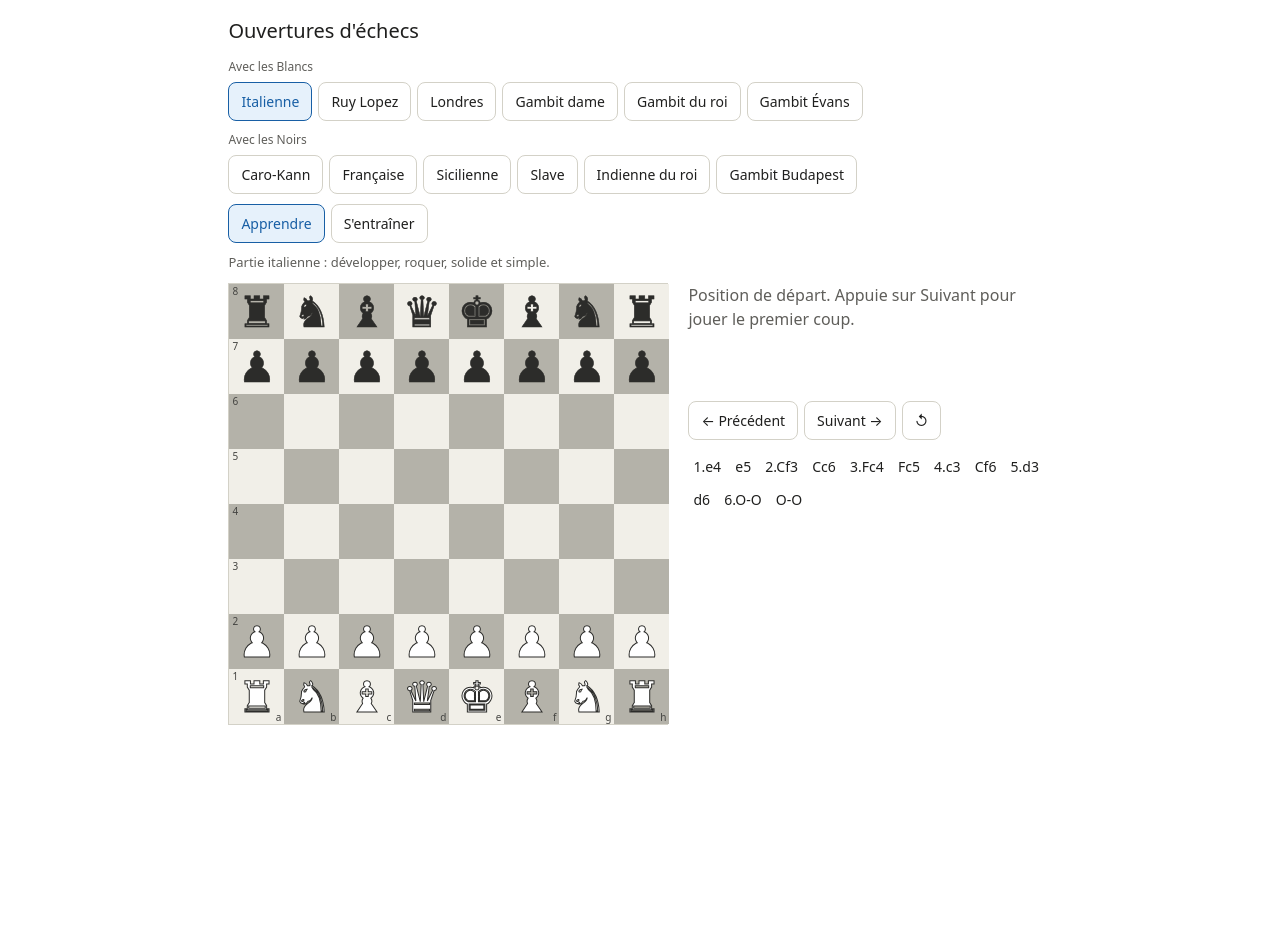
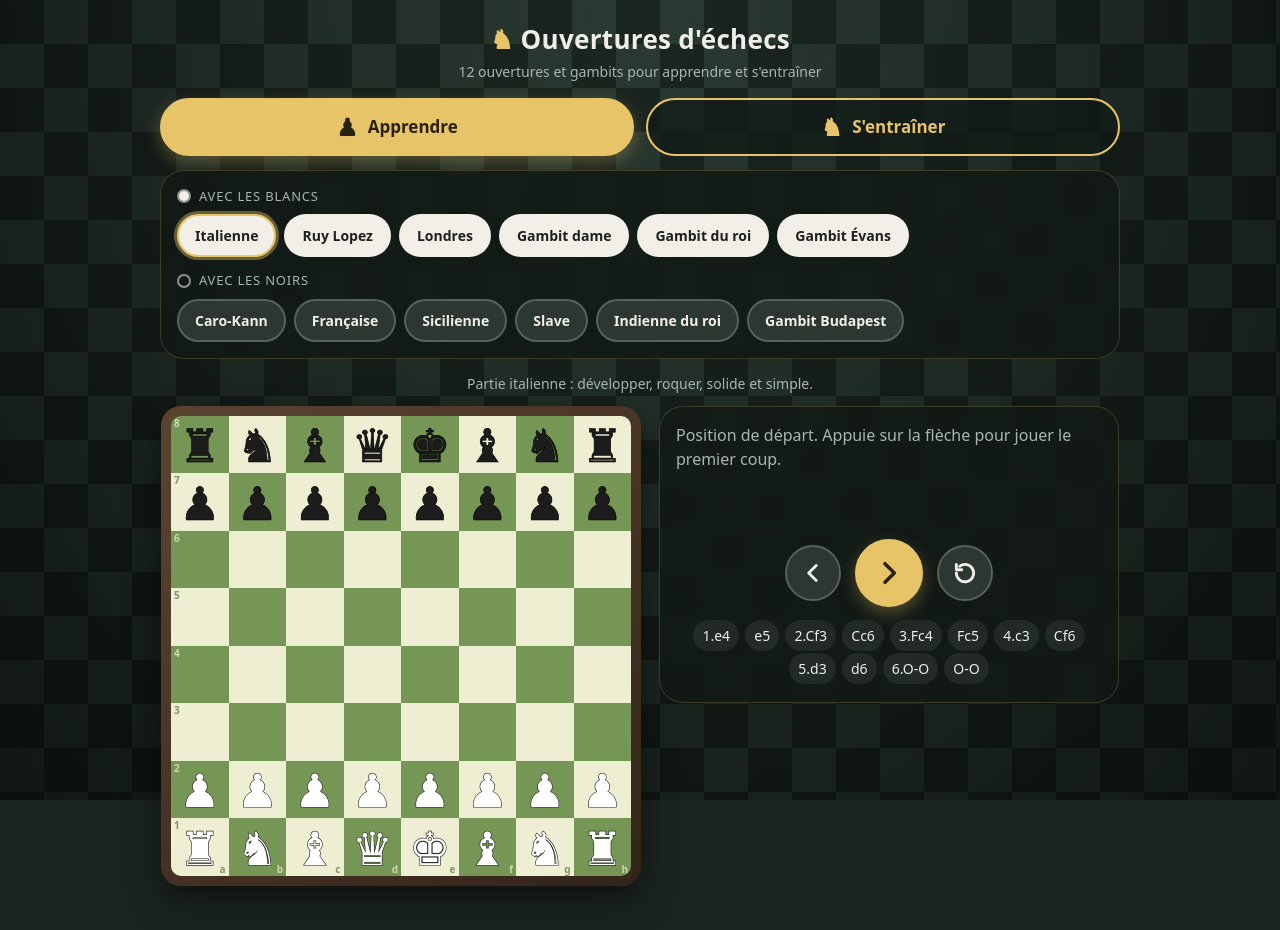
Before and after one commit to vuilliomenetg-spec/Ouverture-chess, a plain HTML site: page index.html in a window 1280 px wide. Before the commit the page ends 800 px from the top, so only its background shows below. Drawn offline with Linux system fonts and the light colour scheme.

Commit message:
Add files via upload

```diff
--- a/index.html
+++ b/index.html
@@ -3,61 +3,111 @@
 <head>
 <meta charset="utf-8">
 <meta name="viewport" content="width=device-width,initial-scale=1,viewport-fit=cover">
-<meta name="theme-color" content="#F1EFE8">
+<meta name="theme-color" content="#1b2420">
+<meta name="mobile-web-app-capable" content="yes">
+<meta name="apple-mobile-web-app-capable" content="yes">
 <link rel="manifest" href="manifest.json">
 <link rel="icon" href="icon-192.png">
 <link rel="apple-touch-icon" href="icon-192.png">
-<meta name="mobile-web-app-capable" content="yes">
-<meta name="apple-mobile-web-app-capable" content="yes">
 <title>Ouvertures d'échecs</title>
 <style>
-:root{--bg:#fff;--tx:#1f1f1e;--tx2:#5f5e5a;--bd:#d3d1c7;--ac:#185FA5;--acbg:#E6F1FB;--ok:#3B6D11;--cell:calc(min(94vw,440px)/8)}
-@media(prefers-color-scheme:dark){:root{--bg:#1f1f1e;--tx:#efeee9;--tx2:#b4b2a9;--bd:#444441;--ac:#85B7EB;--acbg:#042C53;--ok:#97C459}}
-*{box-sizing:border-box}
-body{margin:0;padding:12px 3vw 40px;background:var(--bg);color:var(--tx);font-family:system-ui,-apple-system,Segoe UI,Roboto,sans-serif;line-height:1.5;max-width:900px;margin-inline:auto}
-h1{font-size:20px;font-weight:500;margin:4px 0 12px}
-button{font:inherit;font-size:14px;color:var(--tx);background:transparent;border:0.5px solid var(--bd);border-radius:8px;padding:8px 12px;cursor:pointer}
-button.on{border:1.5px solid var(--ac);background:var(--acbg);color:var(--ac)}
-.row{display:flex;gap:6px;flex-wrap:wrap;margin:0 0 10px}
-.gl{font-size:12px;color:var(--tx2);margin:0 0 6px}
-.bd{display:grid;grid-template-columns:repeat(8,var(--cell));grid-template-rows:repeat(8,var(--cell));border:0.5px solid var(--bd);width:calc(var(--cell)*8);touch-action:manipulation}
-.sq{position:relative;display:flex;align-items:center;justify-content:center;font-size:calc(var(--cell)*0.78);line-height:1;user-select:none;-webkit-user-select:none}
-.l{background:#F1EFE8}.d{background:#B4B2A9}.hl{background:#FAC775}
-.sel{box-shadow:inset 0 0 0 3px #378ADD}.hint{box-shadow:inset 0 0 0 3px #1D9E75}
-.pw{color:#fff;-webkit-text-stroke:1px #2C2C2A}.pb{color:#2C2C2A;-webkit-text-stroke:0.5px #2C2C2A}
-.cn{position:absolute;font-size:10px;line-height:1;color:#444441;-webkit-text-stroke:0}
-.mv{padding:2px 5px;border-radius:4px;font-size:14px;display:inline-block}
-.mv.cl{cursor:pointer}.mv.on{background:var(--acbg);color:var(--ac);font-weight:500}
-.wrap{display:flex;gap:20px;flex-wrap:wrap;align-items:flex-start;margin-top:10px}
-.side{flex:1;min-width:250px}
-#cap{min-height:110px;font-size:16px}
-#info{font-size:13px;color:var(--tx2)}
+html{background:#1b2420}
+:root{--cell:calc(min(90vw,460px)/8);--gold:#E8C468;--ink:#efeee9;--mute:#aab5ae;--panel:rgba(18,26,22,.84)}
+*{box-sizing:border-box;-webkit-tap-highlight-color:transparent}
+body{margin:0;color:var(--ink);font-family:system-ui,-apple-system,"Segoe UI",Roboto,sans-serif;line-height:1.5;min-height:100vh;padding:max(14px,env(safe-area-inset-top)) 14px 44px}
+body::before{content:"";position:fixed;inset:0;z-index:-1;background:radial-gradient(ellipse at 50% 0%,rgba(0,0,0,0) 0%,rgba(0,0,0,.6) 100%),conic-gradient(#2a3a32 25%,#1b2621 0 50%,#2a3a32 0 75%,#1b2621 0) 0 0/88px 88px}
+.app{max-width:960px;margin:0 auto}
+header{text-align:center;margin:6px 0 16px}
+h1{margin:0;font-size:26px;font-weight:700;letter-spacing:.3px}
+h1 span{color:var(--gold)}
+.sub{margin:2px 0 0;font-size:14px;color:var(--mute)}
+.modes{display:flex;gap:12px;margin:0 0 14px}
+.mode{flex:1;display:flex;align-items:center;justify-content:center;gap:10px;font:inherit;font-size:17px;font-weight:700;color:var(--gold);background:rgba(18,26,22,.7);border:2px solid var(--gold);border-radius:999px;padding:14px 12px;cursor:pointer;transition:transform .12s,background .12s}
+.mode i{font-style:normal;font-size:24px;line-height:1}
+.mode:active{transform:scale(.97)}
+.mode.on{background:var(--gold);color:#2a2210;box-shadow:0 6px 18px rgba(232,196,104,.3)}
+.card{background:var(--panel);border:1px solid rgba(232,196,104,.2);border-radius:24px;padding:16px;backdrop-filter:blur(6px);-webkit-backdrop-filter:blur(6px)}
+.gl{display:flex;align-items:center;gap:8px;font-size:13px;color:var(--mute);margin:0 0 8px;text-transform:uppercase;letter-spacing:.8px}
+.dot{width:14px;height:14px;border-radius:50%;display:inline-block;border:2px solid #8a948e}
+.dot.w{background:#F1EFE8}.dot.b{background:#14181a}
+.chips{display:flex;gap:8px;flex-wrap:wrap;margin:0 0 14px}
+.chips:last-of-type{margin-bottom:0}
+.chip{font:inherit;font-size:14px;font-weight:600;border-radius:999px;padding:9px 16px;border:2px solid transparent;cursor:pointer;transition:transform .12s}
+.chip:active{transform:scale(.96)}
+.chip.w{background:#F1EFE8;color:#1f1f1e}
+.chip.b{background:#2d3732;color:#F1EFE8;border-color:#55625a}
+.chip.on{border-color:var(--gold);box-shadow:0 0 0 3px rgba(232,196,104,.4)}
+#info{margin:14px 4px 12px;font-size:14px;color:var(--mute);text-align:center;min-height:21px}
+.stage{display:flex;gap:18px;flex-wrap:wrap;align-items:flex-start;justify-content:center}
+.frame{padding:10px;border-radius:20px;background:linear-gradient(145deg,#5b4330,#33241a);box-shadow:0 14px 34px rgba(0,0,0,.5)}
+.bd{display:grid;grid-template-columns:repeat(8,var(--cell));grid-template-rows:repeat(8,var(--cell));width:calc(var(--cell)*8);border-radius:10px;overflow:hidden;touch-action:manipulation}
+.sq{position:relative;display:flex;align-items:center;justify-content:center;font-size:calc(var(--cell)*.8);line-height:1;user-select:none;-webkit-user-select:none}
+.l{background:#EEEED2}.d{background:#769656}
+.l.hl{background:#F6F669}.d.hl{background:#BACA2B}
+.sel{box-shadow:inset 0 0 0 4px #3b8fe0}.hint{box-shadow:inset 0 0 0 4px #e0443b}
+.pw{color:#fff;-webkit-text-stroke:1.2px #222;paint-order:stroke fill}
+.pb{color:#1c1c1c;-webkit-text-stroke:.6px #000}
+.cn{position:absolute;font-size:10px;font-weight:700;line-height:1;opacity:.75;-webkit-text-stroke:0}
+.l .cn{color:#5b7a3d}.d .cn{color:#EEEED2}
+.side{flex:1;min-width:260px;max-width:460px}
+#cap{min-height:104px;font-size:16px}
+#cap b{color:var(--gold)}
+.ok{color:#8fd16a;font-weight:700}
+.ctr{display:flex;align-items:center;justify-content:center;gap:14px;margin:12px 0}
+.rb{width:56px;height:56px;border-radius:50%;display:flex;align-items:center;justify-content:center;background:#2d3732;color:var(--ink);border:2px solid #55625a;cursor:pointer;padding:0;transition:transform .12s}
+.rb:active{transform:scale(.92)}
+.rb svg{width:26px;height:26px;stroke:currentColor;fill:none;stroke-width:2.6;stroke-linecap:round;stroke-linejoin:round}
+.rb.main{width:68px;height:68px;background:var(--gold);color:#2a2210;border-color:var(--gold);box-shadow:0 6px 16px rgba(232,196,104,.3)}
+.rb.main svg{width:32px;height:32px}
+.pill{font:inherit;font-size:16px;font-weight:700;color:#2a2210;background:var(--gold);border:0;border-radius:999px;padding:0 24px;height:56px;display:flex;align-items:center;gap:8px;cursor:pointer}
+.pill svg{width:22px;height:22px;stroke:currentColor;fill:none;stroke-width:2.4;stroke-linecap:round;stroke-linejoin:round}
+.pill:active{transform:scale(.96)}
+#ml{line-height:2.1;text-align:center}
+.mv{display:inline-block;padding:1px 9px;margin:1px;border-radius:999px;font-size:14px;background:rgba(255,255,255,.07)}
+.mv.cl{cursor:pointer}
+.mv.on{background:var(--gold);color:#2a2210;font-weight:700}
 </style>
 </head>
 <body>
-<h1>Ouvertures d'échecs</h1>
-<p class="gl">Avec les Blancs</p><div id="cw" class="row"></div>
-<p class="gl">Avec les Noirs</p><div id="cb" class="row"></div>
-<div class="row" style="align-items:center">
-<button id="m-learn" class="on" onclick="setMode('learn')">Apprendre</button>
-<button id="m-train" onclick="setMode('train')">S'entraîner</button>
+<div class="app">
+<header>
+<h1><span>♞&#xFE0E;</span> Ouvertures d'échecs</h1>
+<p class="sub">12 ouvertures et gambits pour apprendre et s'entraîner</p>
+</header>
+
+<div class="modes">
+<button class="mode on" id="m-learn" onclick="setMode('learn')"><i>♟&#xFE0E;</i> Apprendre</button>
+<button class="mode" id="m-train" onclick="setMode('train')"><i>♞&#xFE0E;</i> S'entraîner</button>
 </div>
-<div id="info" style="margin-bottom:8px"></div>
-<div class="wrap">
-<div id="board" class="bd"></div>
-<div class="side">
+
+<div class="card">
+<p class="gl"><span class="dot w"></span>Avec les Blancs</p>
+<div id="cw" class="chips"></div>
+<p class="gl"><span class="dot b"></span>Avec les Noirs</p>
+<div id="cb" class="chips"></div>
+</div>
+
+<div id="info"></div>
+
+<div class="stage">
+<div class="frame"><div id="board" class="bd"></div></div>
+<div class="side card">
 <div id="cap"></div>
-<div id="c-learn" class="row" style="margin-top:8px">
-<button onclick="go(-1)">← Précédent</button><button onclick="go(1)">Suivant →</button><button onclick="jump(0)">↺</button>
+<div id="c-learn" class="ctr">
+<button class="rb" onclick="go(-1)" aria-label="Coup précédent"><svg viewBox="0 0 24 24"><path d="M15 5l-7 7 7 7"/></svg></button>
+<button class="rb main" onclick="go(1)" aria-label="Coup suivant"><svg viewBox="0 0 24 24"><path d="M9 5l7 7-7 7"/></svg></button>
+<button class="rb" onclick="jump(0)" aria-label="Recommencer"><svg viewBox="0 0 24 24"><path d="M4 12a8 8 0 1 0 3-6.2"/><path d="M4 4v5h5"/></svg></button>
 </div>
-<div id="c-train" class="row" style="margin-top:8px;display:none">
-<button onclick="hintGo()">Indice</button><button onclick="restart()">Recommencer</button>
+<div id="c-train" class="ctr" style="display:none">
+<button class="pill" onclick="hintGo()"><svg viewBox="0 0 24 24"><path d="M9 18h6M10 21h4M12 3a6 6 0 0 0-3.5 10.9c.6.5 1 1.2 1 2.1h5c0-.9.4-1.6 1-2.1A6 6 0 0 0 12 3z"/></svg>Indice</button>
+<button class="rb" onclick="restart()" aria-label="Recommencer"><svg viewBox="0 0 24 24"><path d="M4 12a8 8 0 1 0 3-6.2"/><path d="M4 4v5h5"/></svg></button>
 </div>
-<div id="ml" style="line-height:2"></div>
+<div id="ml"></div>
+</div>
 </div>
 </div>
 <script>
-var G={K:'♚',Q:'♛',R:'♜',B:'♝',N:'♞',P:'♟'};
+var G={K:'♚\uFE0E',Q:'♛\uFE0E',R:'♜\uFE0E',B:'♝\uFE0E',N:'♞\uFE0E',P:'♟\uFE0E'};
 function start(){var p={},b='RNBQKBNR',f='abcdefgh';for(var i=0;i<8;i++){p[f[i]+'1']=b[i];p[f[i]+'2']='P';p[f[i]+'7']='p';p[f[i]+'8']=b[i].toLowerCase();}return p;}
 var OPS=[
 {id:'it',n:'Italienne',s:'w',d:"Partie italienne : développer, roquer, solide et simple.",st:[
@@ -152,7 +202,8 @@ var o=O(),r=pos(),f='abcdefgh',h='',flip=o.s==='b',ut=userTurn(),hs=null,hd=null
 if(ut&&hintL>0){var m0=mvs(o.st[idx][1])[0];hs=m0[0];if(hintL>1)hd=m0[1];}
 for(var y=0;y<8;y++){for(var x=0;x<8;x++){
 var fi=flip?7-x:x,ra=flip?y+1:8-y,s=f[fi]+ra;
-var c=r.last.indexOf(s)>=0?'hl':(((fi+ra)%2===0)?'d':'l');
+var c=((fi+ra)%2===0)?'d':'l';
+if(r.last.indexOf(s)>=0)c+=' hl';
 if(s===sel)c+=' sel';else if(s===hs||s===hd)c+=' hint';
 var pc=r.p[s],g='';
 if(pc)g='<span class="'+(pc===pc.toUpperCase()?'pw':'pb')+'">'+G[pc.toUpperCase()]+'</span>';
@@ -164,12 +215,12 @@ $('board').innerHTML=h;
 var n=o.st.length,cap='';
 $('info').textContent=o.d;
 if(mode==='learn'){
-cap=idx===0?'<span style="color:var(--tx2)">Position de départ. Appuie sur Suivant pour jouer le premier coup.'+(flip?' Tu joues les Noirs (en bas).':'')+'</span>':'<b>'+labF(idx-1)+'</b><br>'+o.st[idx-1][2];
+cap=idx===0?'<span style="color:var(--mute)">Position de départ. Appuie sur la flèche pour jouer le premier coup.'+(flip?' Tu joues les Noirs (en bas).':'')+'</span>':'<b>'+labF(idx-1)+'</b><br>'+o.st[idx-1][2];
 }else{
 if(idx>0)cap+='<b>'+labF(idx-1)+'</b> '+o.st[idx-1][2]+'<br>';
-if(idx>=n){cap+='<div style="margin-top:6px;font-weight:500;color:var(--ok)">Ouverture terminée : '+score+' coups trouvés du premier coup sur '+(o.s==='w'?Math.ceil(n/2):Math.floor(n/2))+'.</div>';}
+if(idx>=n){cap+='<div class="ok" style="margin-top:6px">Ouverture terminée : '+score+' coups trouvés du premier coup sur '+(o.s==='w'?Math.ceil(n/2):Math.floor(n/2))+'.</div>';}
 else if(ut){cap+='<div style="margin-top:6px">À toi de jouer : touche la pièce, puis sa case d\'arrivée.</div>';}
-if(msg)cap+='<div style="margin-top:6px;font-size:14px;color:var(--tx2)">'+msg+'</div>';
+if(msg)cap+='<div style="margin-top:6px;font-size:14px;color:var(--mute)">'+msg+'</div>';
 }
 $('cap').innerHTML=cap;
 var m='';
@@ -195,11 +246,11 @@ if(busy){setTimeout(function(){idx++;busy=false;msg='';draw();},700);}
 }
 function hintGo(){if(!userTurn())return;hintL++;if(hintL>=3){msg='Le coup est '+O().st[idx][0]+'.';hintL=2;tries=1;}else{msg='';}draw();}
 function restart(){idx=(mode==='train'&&O().s==='b')?1:0;sel=null;hintL=0;tries=0;score=0;msg='';busy=false;draw();}
-function setMode(m){mode=m;$('m-learn').className=m==='learn'?'on':'';$('m-train').className=m==='train'?'on':'';$('c-learn').style.display=m==='learn'?'flex':'none';$('c-train').style.display=m==='train'?'flex':'none';restart();}
+function setMode(m){mode=m;$('m-learn').className='mode'+(m==='learn'?' on':'');$('m-train').className='mode'+(m==='train'?' on':'');$('c-learn').style.display=m==='learn'?'flex':'none';$('c-train').style.display=m==='train'?'flex':'none';restart();}
 function pick(i){cur=i;restart();chips();}
 function chips(){
 var w='',b='';
-OPS.forEach(function(o,i){var h='<button class="'+(i===cur?'on':'')+'" onclick="pick('+i+')">'+o.n+'</button>';if(o.s==='w')w+=h;else b+=h;});
+OPS.forEach(function(o,i){var h='<button class="chip '+o.s+(i===cur?' on':'')+'" onclick="pick('+i+')">'+o.n+'</button>';if(o.s==='w')w+=h;else b+=h;});
 $('cw').innerHTML=w;$('cb').innerHTML=b;}
 chips();draw();
 if('serviceWorker' in navigator){window.addEventListener('load',function(){navigator.serviceWorker.register('./sw.js').catch(function(){});});}
```
